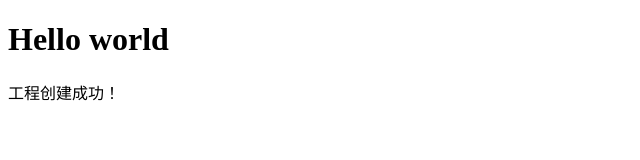
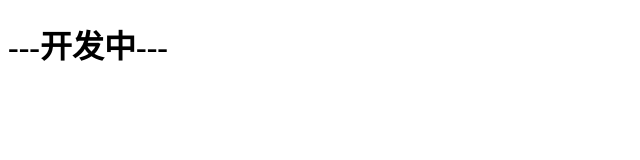
Before and after one commit to ahufox1145/Minecraft-PE, a plain HTML site: page index.html in a window 1280 px wide. Shown: the whole page, without its empty margins (0-640 px from the left). Drawn offline with Linux system fonts and the light colour scheme.

Commit message:
Update index.html

```diff
--- a/index.html
+++ b/index.html
@@ -2,10 +2,9 @@
 <html>
   <head>
 	<meta charset="utf-8" name="viewport" content="width=device-width, initial-scale=1, maximum-scale=1, user-scalable=no">
-	<title>WebCat</title>
+	<title>Minecraft攻略站|开发中</title>
   </head>
   <body>
-	<h1>Hello world</h1>
-	<p>工程创建成功！</p>
+	<h1>---开发中---</h1>
   </body>
 </html>
```
